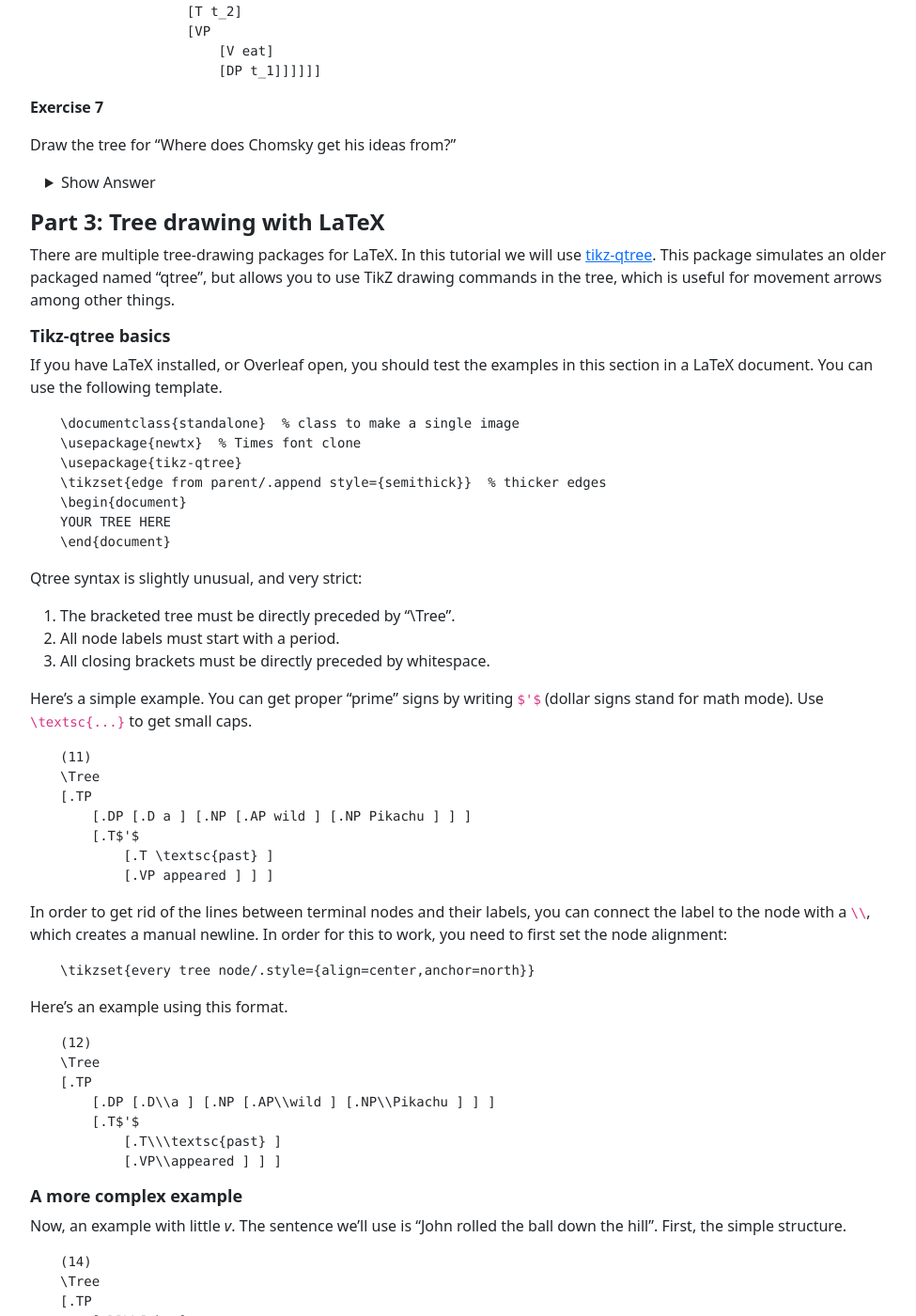
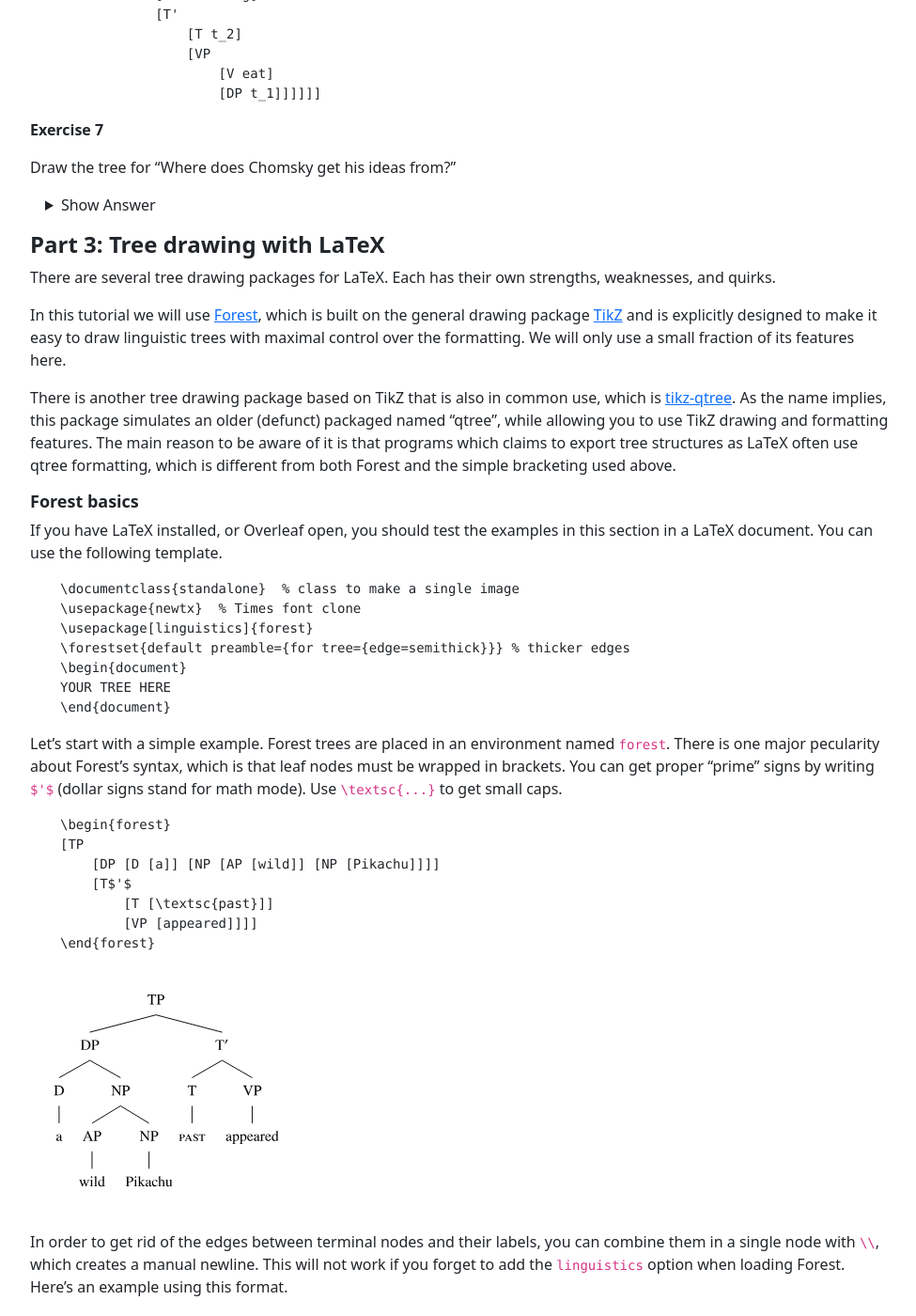
Before and after one commit to khanson679/khanson679.github.io, a Jekyll site: the page built from resources/latex-tree-drawing/index.md, in a window 1280 px wide and 1400 px high, scrolled down 6537 px. Shown: the whole window at 94% size, without its empty margins (150-1125 px from the left). Built offline with Jekyll 4.4.1, drawn with Linux system fonts in a browser that asks for light colours; some of the changed text lies outside the part shown.

Commit message:
Change from tikz-qtree to Forest. Add sample images.

````diff
--- a/resources/latex-tree-drawing/index.md
+++ b/resources/latex-tree-drawing/index.md
@@ -3,6 +3,11 @@ title: LaTeX Tree Drawing Workshop
 layout: default
 date: 2022-11-16
 ---
+
+<style>
+img { margin: 20px; }
+</style>
+
 
 This tutorial covers the following topics:
 1. Creating bracketed trees using a text editor
@@ -12,7 +17,7 @@ This tutorial covers the following topics:
 We will start by creating simple bracketed trees in a text document, then copying them into the web app [jsSyntaxTree][jssyntaxtree] to generate images.
 This may be all you need if you just want to copy the images into another document.
 
-From there, we will turn to drawing trees in LaTeX using the package [tikz-qtree].
+From there, we will turn to drawing trees in LaTeX using the [Forest] package.
 The same basic principles apply, but LaTeX gives you much more control over the formatting, and can do things that the web apps simply cannot.
 And of course, if you want to keep everything in a single document, and not have to deal with managing a bunch of separate image files, this is the only way to go.
 
@@ -459,12 +464,18 @@ Show Answer
 
 ## Part 3: Tree drawing with LaTeX
 
-There are multiple tree-drawing packages for LaTeX.
-In this tutorial we will use [tikz-qtree].
-This package simulates an older packaged named "qtree", but allows you to use TikZ drawing commands in the tree, which is useful for movement arrows among other things.
+There are several tree drawing packages for LaTeX.
+Each has their own strengths, weaknesses, and quirks.
+
+In this tutorial we will use [Forest][forest], which is built on the general drawing package [TikZ][tikz] and is explicitly designed to make it easy to draw linguistic trees with maximal control over the formatting.
+We will only use a small fraction of its features here.
+
+There is another tree drawing package based on TikZ that is also in common use, which is [tikz-qtree].
+As the name implies, this package simulates an older (defunct) packaged named "qtree", while allowing you to use TikZ drawing and formatting features.
+The main reason to be aware of it is that programs which claims to export tree structures as LaTeX often use qtree formatting, which is different from both Forest and the simple bracketing used above.
 
 
-### Tikz-qtree basics
+### Forest basics
 
 If you have LaTeX installed, or Overleaf open, you should test the examples in this section in a LaTeX document.
 You can use the following template.
@@ -472,25 +483,115 @@ You can use the following template.
 ```
 \documentclass{standalone}  % class to make a single image
 \usepackage{newtx}  % Times font clone
-\usepackage{tikz-qtree}
-\tikzset{edge from parent/.append style={semithick}}  % thicker edges
+\usepackage[linguistics]{forest}
+\forestset{default preamble={for tree={edge=semithick}}} % thicker edges
 \begin{document}
 YOUR TREE HERE
 \end{document}
 ```
 
-Qtree syntax is slightly unusual, and very strict:
-
-1. The bracketed tree must be directly preceded by "\Tree".
-2. All node labels must start with a period.
-3. All closing brackets must be directly preceded by whitespace.
-
-Here's a simple example.
+Let's start with a simple example.
+Forest trees are placed in an environment named `forest`.
+There is one major pecularity about Forest's syntax, which is that leaf nodes must be wrapped in brackets.
 You can get proper "prime" signs by writing `$'$` (dollar signs stand for math mode).
 Use `\textsc{...}` to get small caps.
 
 ```
-(11)
+\begin{forest}
+[TP
+    [DP [D [a]] [NP [AP [wild]] [NP [Pikachu]]]]
+    [T$'$
+        [T [\textsc{past}]]
+        [VP [appeared]]]]
+\end{forest}
+```
+
+<img src="./images/tree-simple.svg" width=250/>
+
+In order to get rid of the edges between terminal nodes and their labels, you can combine them in a single node with `\\`, which creates a manual newline.
+This will not work if you forget to add the `linguistics` option when loading Forest.
+Here's an example using this format.
+
+```
+\begin{forest}
+[TP
+    [DP [D\\a] [NP [AP\\wild] [NP\\Pikachu]]]
+    [T$'$
+        [T\\\textsc{past}]
+        [VP\\appeared]]]
+\end{forest}
+```
+
+<img src="./images/tree-simple-merge-leaf-label.svg" width=250/>
+
+
+### A more complex example
+
+Now, an example with little *v* and movement.
+The sentence we'll use is "John rolled the ball down the hill".
+First, here's a version with coindexed traces.
+
+```
+\begin{forest}
+[TP [DP\\John$_1$]
+    [T$'$ [T\\\textsc{past}]
+        [vP [DP\\t$_1$]
+            [v$'$ [v [V\\roll$_2$] [v]]
+                [VP [DP [D\\the] [NP\\ball]]
+                    [V$'$ [V\\t$_2$]
+                        [PP [P\\down]
+                            [DP [D\\the] [NP\\hill]]]]]]]]]
+\end{forest}
+```
+
+<img src="./images/tree-mvmt-trace.svg" width=350/>
+
+Next, we add movement arrows.
+To do this, you must give a name to any nodes you want to refer to, in this case the source and target of movement.
+With Forest, you can simply add this after the label of the node, using `name=`.
+Then, you can use any TikZ drawing commands you want.
+
+```
+\begin{forest}
+[TP [DP\\John, name=SpecTP]
+    [T$'$ [T\\\textsc{past}]
+        [vP [DP\\t, name=SpecvP]
+            [v$'$ [v [V\\roll, name=littlev] [v]]
+                [VP [DP [D\\the] [NP\\ball]]
+                    [V$'$ [V\\t, name=bigV]
+                        [PP [P\\down]
+                            [DP [D\\the] [NP\\hill]]]]]]]]]
+\draw[->] (SpecvP) to[out=south west, in=south] (SpecTP);
+\draw[->] (bigV) to[out=south, in=south] (littlev);
+\end{forest}
+```
+
+<img src="./images/tree-mvmt-arrows.svg" width=350/>
+
+
+### Next steps
+
+We haven't even scratched the surface of what Forest can do.
+One of its superpowers is that it allows you to customize the node spacing extremely easily, which is a godsend when trying to get figures to fit properly in papers.
+The [Forest manual][forest], like the TikZ manual, is extensive but somewhat overwhelming.
+Fortunately, there is also a [quickstart guide][forest-quickstart] which is much more accessible.
+At some point, you will also want to try out the tutorials in the [TikZ manual][tikz] in order to better understand how drawing in TikZ works.
+
+
+### A bit about tikz-qtree
+
+While Forest is probably the best option for drawing linguistic trees nowadays, you may want to give the older tikz-qtree a try.
+I think that overall, it is somewhat easier for beginners to understand, in part because it doesn't try to do as much.
+
+Qtree syntax is slightly unusual, and very strict:
+
+1. The bracketed tree must be directly preceded by the `\Tree` command.
+2. All non-leaf node labels must start with a period.
+3. All closing brackets must be directly preceded by whitespace.
+
+Here's the qtree-version of the basic Forest example from earlier.
+
+```
 \Tree
 [.TP
     [.DP [.D a ] [.NP [.AP wild ] [.NP Pikachu ] ] ]
@@ -499,123 +600,8 @@ Use `\textsc{...}` to get small caps.
         [.VP appeared ] ] ]
 ```
 
-In order to get rid of the lines between terminal nodes and their labels, you can connect the label to the node with a `\\`, which creates a manual newline.
-In order for this to work, you need to first set the node alignment:
+That's it! For details, consult the [tikz-qtree documentation][tikz-qtree], which is quite good.
 
-```
-\tikzset{every tree node/.style={align=center,anchor=north}}
-```
-
-Here's an example using this format.
-
-```
-(12)
-\Tree
-[.TP
-    [.DP [.D\\a ] [.NP [.AP\\wild ] [.NP\\Pikachu ] ] ]
-    [.T$'$
-        [.T\\\textsc{past} ]
-        [.VP\\appeared ] ] ]
-```
-
-
-### A more complex example
-
-Now, an example with little *v*.
-The sentence we'll use is "John rolled the ball down the hill".
-First, the simple structure.
-
-```
-(14)
-\Tree
-[.TP
-    [.DP\\John ]
-    [.T$'$
-        [.T\\\textsc{past} ]
-        [.VP
-            [.V\\roll ]
-            [.DP
-                [.D\\the ]
-                [.NP\\ball ] ]
-            [.PP
-                [.P\\down ]
-                [.DP
-                    [.D\\the ]
-                    [.NP\\hill ] ] ] ] ] ]
-```
-
-Next, we add movement with traces using ordinary LaTeX subscripts.
-
-```
-(15)
-\Tree
-[.TP
-    [.DP\\John$_1$ ]
-    [.T$'$
-        [.T\\\textsc{past} ]
-        [.vP
-            [.DP\\t$_1$ ]
-            [.v$'$
-                [.v
-                    [.V\\roll$_2$ ]
-                    [.v ] ]
-                [.VP
-                    [.DP
-                        [.D\\the ]
-                        [.NP\\ball ] ]
-                    [.V$'$
-                        [.V\\t$_2$ ]
-                        [.PP
-                            [.P\\down ]
-                            [.DP
-                                [.D\\the ]
-                                [.NP\\hill ] ] ] ] ] ] ] ] ]
-```
-
-And finally, a version movement with arrows.
-In a nutshell, you must create a "node" with a name for the start and end of each arrow using the TikZ `\node` command.
-Then, use `\draw` commands for the arrows.
-All of this must go inside a `tikzpicture` environment.
-
-```
-(16)
-\begin{tikzpicture}
-\Tree
-[.TP
-    [.DP \node(tgt1){John}; ]
-    [.T$'$
-        [.T\\\textsc{past} ]
-        [.vP
-            [.\node(src1){t}; ]
-            [.v$'$
-                [.v
-                    [.\node(tgt2){V\\roll}; ]
-                    [.v ] ]
-                [.VP
-                    [.DP
-                        [.D\\the ]
-                        [.NP\\ball ] ]
-                    [.V$'$
-                        [.\node(src2){t}; ]
-                        [.PP
-                            [.P\\down ]
-                            [.DP
-                                [.D\\the ]
-                                [.NP\\hill ] ] ] ] ] ] ] ] ]
-\draw[semithick,->] (src1)..controls +(south west:2) and +(south:2)..(tgt1);
-\draw[semithick,->] (src2)..controls +(south:2) and +(south:3)..(tgt2);
-\end{tikzpicture}
-```
-
-That's it! For details, consult the [tikz-qtree documentation][tikz-qtree].
-For more on drawing with TikZ, see the monstrous, but very good [manual][tikz].
-
-
-### An alternative: Forest
-
-[Forest][forest] is a newer package for drawing trees that is completely unrelated to qtree, and excels at fine-grained control over the formatting of the tree.
-Like tikz-qtree, it is based on TikZ, allowing you to overlay additional drawings over the tree structure.
-For an easy introduction, see the [quickstart guide][forest-quickstart] on CTAN.
 
 [forest]: https://www.ctan.org/pkg/forest
 [forest-quickstart]: https://www.ctan.org/pkg/forest-quickstart
````
Also changed, not shown: resources/latex-tree-drawing/images/tree-mvmt-arrows.svg (added), resources/latex-tree-drawing/images/tree-mvmt-trace.svg (added), resources/latex-tree-drawing/images/tree-simple-merge-leaf-label.svg (added), resources/latex-tree-drawing/images/tree-simple.svg (added), 8 other files.
